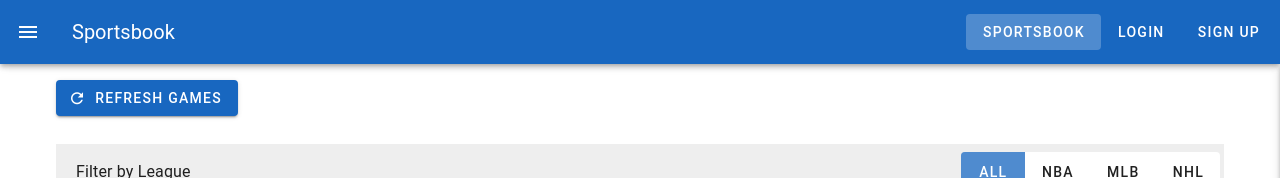
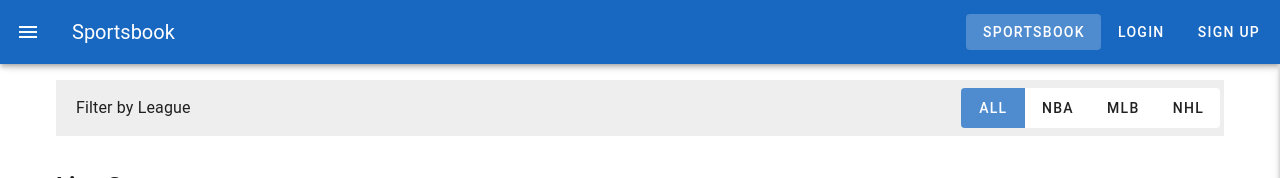
Before and after one commit to sulemanbutta/sportsbook-simulation, a Vue app in the folder frontend/fe-sportsbook-simulation/: page /betting in a window 1280 px wide. Shown: the top 178 px of the page. Built offline with nearby package versions, Linux system fonts and the light colour scheme; no server answers.

Commit message:
cold start test 9

```diff
--- a/frontend/fe-sportsbook-simulation/src/views/Betting.vue
+++ b/frontend/fe-sportsbook-simulation/src/views/Betting.vue
@@ -147,15 +147,6 @@ onUnmounted(() => {
 
       <!-- Show content when not loading OR when service is starting (so user can see content behind modal) -->
       <div v-else-if="!loading || isServiceStarting">
-        <!-- Add refresh button for testing -->
-        <v-row class="mb-4">
-          <v-col>
-            <v-btn @click="fetchGamesInitial" :loading="loading" color="primary">
-              <v-icon start>mdi-refresh</v-icon>
-              Refresh Games
-            </v-btn>
-          </v-col>
-        </v-row>
         <!-- League Toolbar -->
         <v-toolbar flat density="comfortable" class="mb-6">
           <v-toolbar-title class="text-subtitle-1">Filter by League</v-toolbar-title>
```
